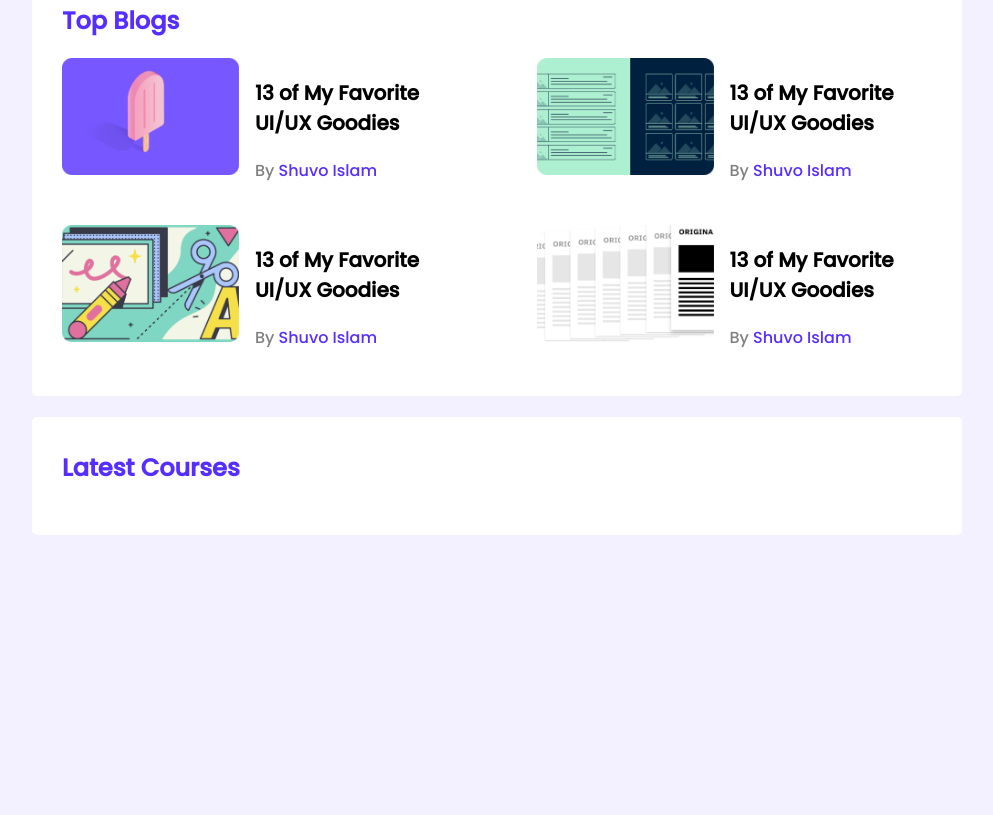
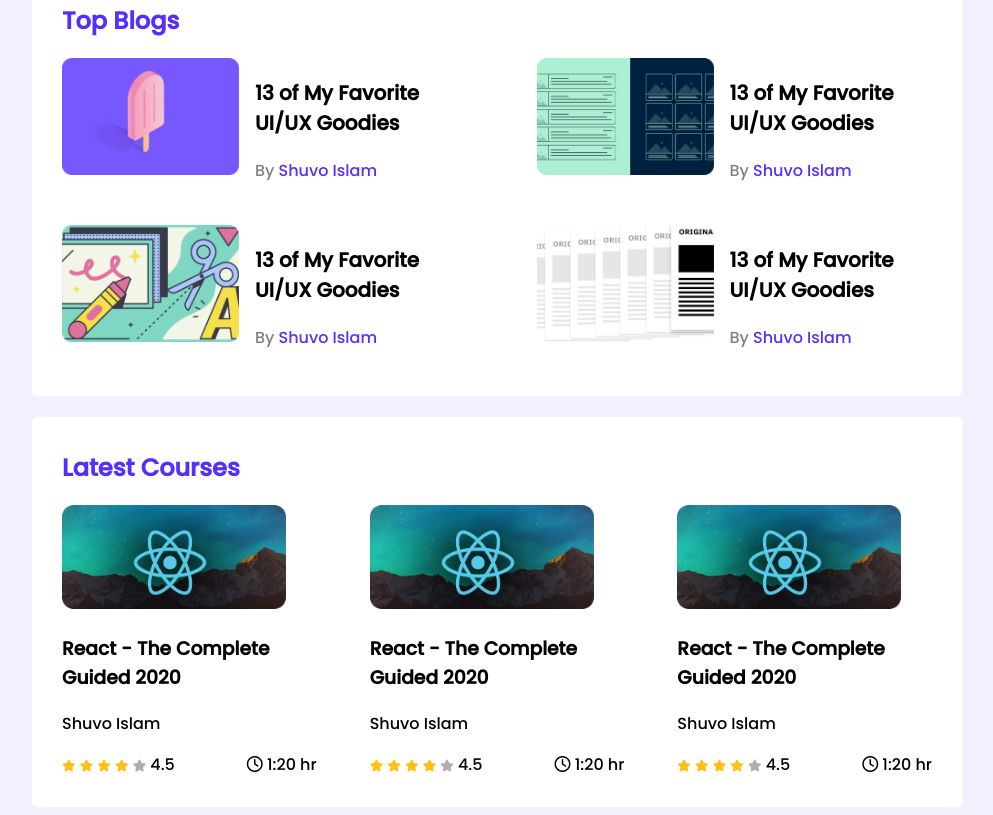
Before and after one commit to suvoislam123/leader-board-css3, a plain HTML site: page index.html in a window 1280 px wide. Shown: the part 328-1143 px from the top of the page, without its empty margins (143-1136 px from the left). Before the commit the page ends 871 px from the top, so only its background shows below. Drawn offline with Linux system fonts and the light colour scheme.

```diff
--- a/index.html
+++ b/index.html
@@ -5,6 +5,7 @@
     <meta http-equiv="X-UA-Compatible" content="IE=edge">
     <meta name="viewport" content="width=device-width, initial-scale=1.0">
     <title>Leader-Board-CSS3</title>
+    <script src="https://kit.fontawesome.com/79923df396.js" crossorigin="anonymous"></script>
     <link rel="stylesheet" href="styles/style.css">
 </head>
 <body>
@@ -104,8 +105,88 @@
             </div>
             <!-- top player and top blog ends -->
         </section>
+        <!-- Coursers starts here -->
         <section class="container">
             <h2 class="section-title">Latest Courses</h2>
+            <div class="courses">
+                <div class="course">
+                    <div class="course-banner">
+                        <img src="images/courses/course-1.png" alt="">
+                    </div>
+                    <div class="course-details">
+                        <h3 class="course-title">React - The Complete Guided 2020</h3>
+                        <p class="course-author">Shuvo Islam</p>
+
+                    </div>
+
+                <div class="course-ratings">
+                    <div>
+                        <i class="fas fa-star filled"></i>
+                        <i class="fas fa-star filled"></i>
+                        <i class="fas fa-star filled"></i>
+                        <i class="fas fa-star filled"></i>
+                        <i class="fas fa-star empty"></i>
+                        <span>4.5</span>
+                    </div>
+                    <div class="course-duration">
+                        <i class="far fa-clock"></i>
+                        1:20 hr
+                    </div>
+                </div>
+                </div>
+                <div class="course">
+                    <div class="course-banner">
+                        <img src="images/courses/course-1.png" alt="">
+                    </div>
+                    <div class="course-details">
+                        <h3 class="course-title">React - The Complete Guided 2020</h3>
+                        <p class="course-author">Shuvo Islam</p>
+
+                    </div>
+
+                <div class="course-ratings">
+                    <div>
+                        <i class="fas fa-star filled"></i>
+                        <i class="fas fa-star filled"></i>
+                        <i class="fas fa-star filled"></i>
+                        <i class="fas fa-star filled"></i>
+                        <i class="fas fa-star empty"></i>
+                        <span>4.5</span>
+                    </div>
+                    <div class="course-duration">
+                        <i class="far fa-clock"></i>
+                        1:20 hr
+                    </div>
+                </div>
+                </div>
+
+                <div class="course">
+                    <div class="course-banner">
+                        <img src="images/courses/course-1.png" alt="">
+                    </div>
+                    <div class="course-details">
+                        <h3 class="course-title">React - The Complete Guided 2020</h3>
+                        <p class="course-author">Shuvo Islam</p>
+
+                    </div>
+
+                <div class="course-ratings">
+                    <div>
+                        <i class="fas fa-star filled"></i>
+                        <i class="fas fa-star filled"></i>
+                        <i class="fas fa-star filled"></i>
+                        <i class="fas fa-star filled"></i>
+                        <i class="fas fa-star empty"></i>
+                        <span>4.5</span>
+                    </div>
+                    <div class="course-duration">
+                        <i class="far fa-clock"></i>
+                        1:20 hr
+                    </div>
+                </div>
+                </div>
+
+            </div>
         </section>
     </main>
 
--- a/styles/style.css
+++ b/styles/style.css
@@ -107,3 +107,72 @@ top blog style
     color: #562EFF;
     font-size: 16px;
 }
+
+/* ----------------------
+        courses style
+------------------------- */
+.courses {
+    display: grid;
+    grid-template-columns: repeat(3, 1fr);
+    grid-column-gap: 53px;
+}
+
+.course .course-banner img {
+    width: 224px;
+    height: 104px;
+
+}
+
+.course-ratings {
+    display: flex;
+    align-items: center;
+    justify-content: space-between;
+}
+
+.fa-star {
+    font-size: 12px;
+}
+
+.fa-star.filled {
+    color: #FFC014;
+}
+
+.fa-star.empty {
+    color: #AEAEAE;
+}
+
+/*-------------------------------
+ -------------media queries -----------*/
+@media only screen and (max-width:688px) {
+
+    .container {
+        width: 100%;
+    }
+
+    .players,
+    .blogs,
+    .courses {
+        /* background-color: red; */
+        grid-template-columns: repeat(1, 1fr);
+    }
+
+    .player,
+    .blog {
+        flex-direction: column;
+    }
+}
+
+/* tablet devices */
+@media only screen and (min-width:688px) and (max-width:992px) {
+    .container {
+        width: 100%;
+    }
+
+    .players,
+    .blogs,
+    .courses {
+        /* background-color: red; */
+        grid-template-columns: repeat(2, 1fr);
+    }
+
+}
```
